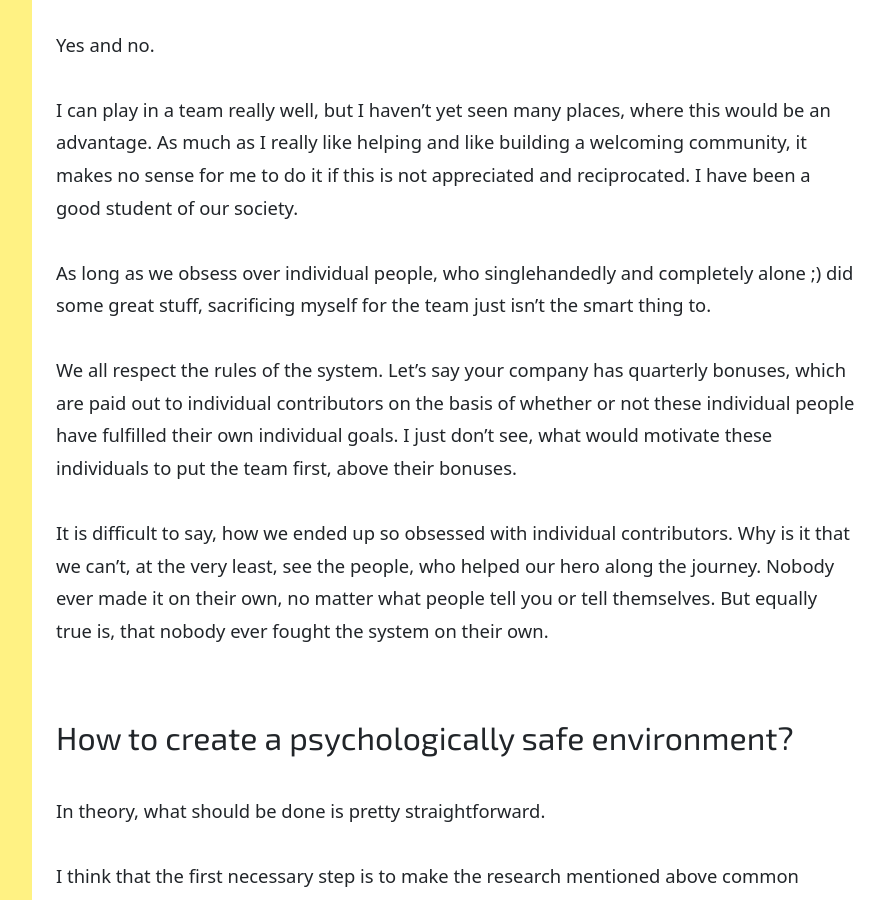
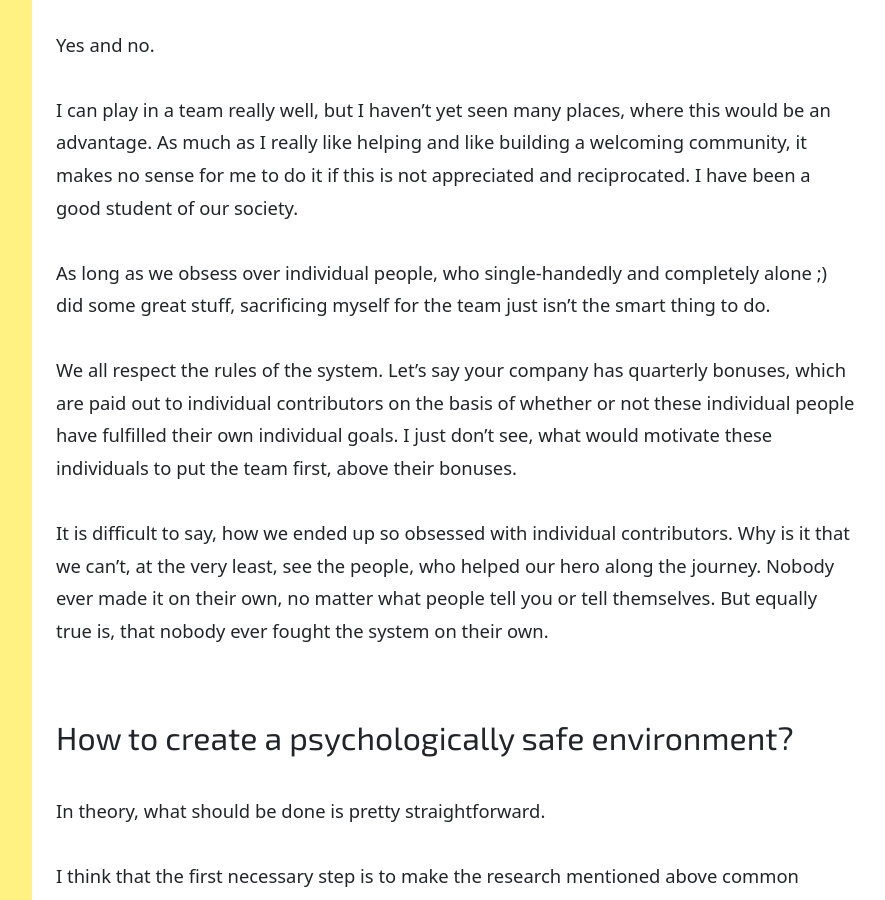
Before and after one commit to inesp/inesp.github.io, a Jekyll site: the page built from _posts/2020-01-01-building-teams.md, in a window 1280 px wide and 900 px high, scrolled down 9313 px. Shown: the whole window, without its empty margins (288-1173 px from the left). Built offline with Jekyll 4.4.1, drawn with Linux system fonts in a browser that asks for light colours; nearby versions of some CDN libraries; some web fonts are replaced; some of the changed text lies outside the part shown.

Commit message:
Fix typos

```diff
--- a/_posts/2020-01-01-building-teams.md
+++ b/_posts/2020-01-01-building-teams.md
@@ -120,7 +120,7 @@ Yes and no.
 
 I can play in a team really well, but I haven't yet seen many places, where this would be an advantage. As much as I really like helping and like building a welcoming community, it makes no sense for me to do it if this is not appreciated and reciprocated. I have been a good student of our society.
 
-As long as we obsess over individual people, who singlehandedly and completely alone ;) did some great stuff, sacrificing myself for the team just isn't the smart thing to.
+As long as we obsess over individual people, who single-handedly and completely alone ;) did some great stuff, sacrificing myself for the team just isn't the smart thing to do.
 
 We all respect the rules of the system. Let's say your company has quarterly bonuses, which are paid out to individual contributors on the basis of whether or not these individual people have fulfilled their own individual goals. I just don't see, what would motivate these individuals to put the team first, above their bonuses.
 
```
Also changed, not shown: other parts of _posts/2020-01-01-building-teams.md (+1 -1 lines).
